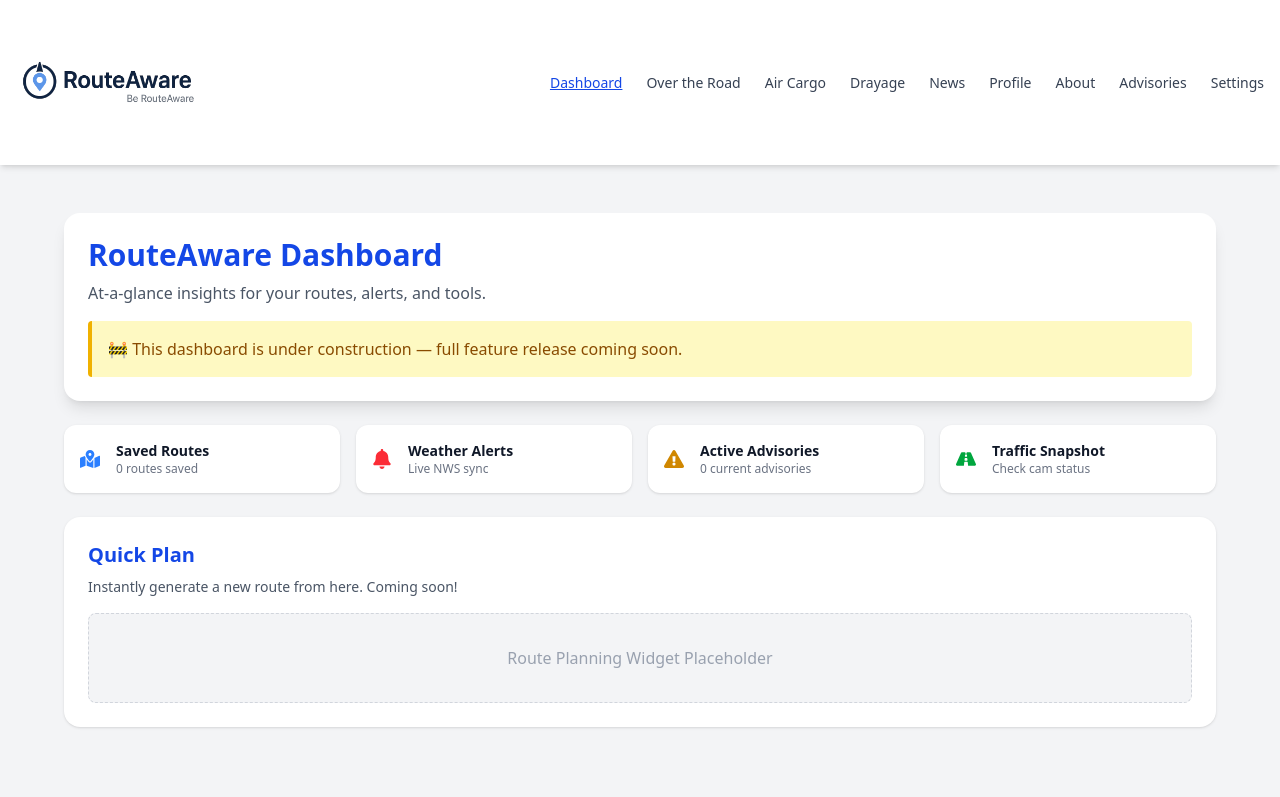
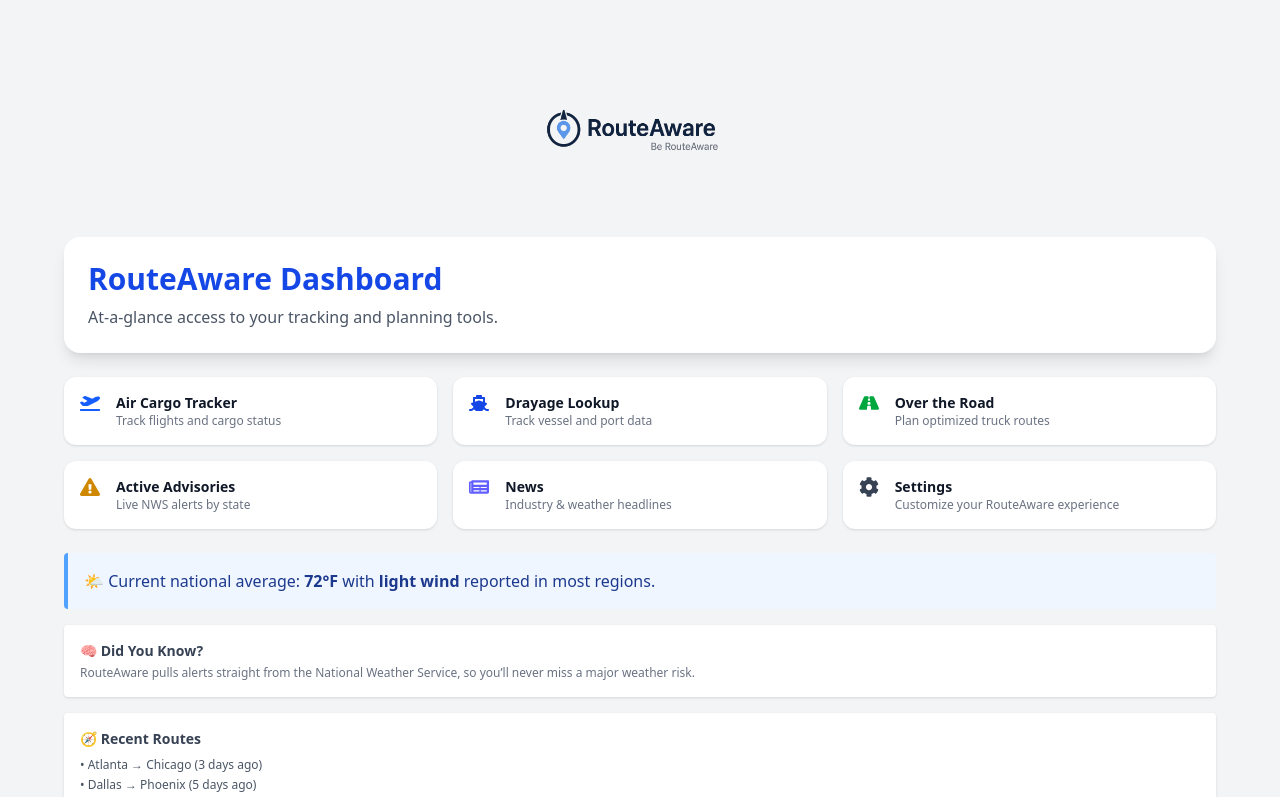
Before and after one commit to RouteAware/routeaware-v1, a Next.js app: page /dashboard in a window 1280 px wide. Shown: the top 797 px of the page. Built offline with nearby package versions, Linux system fonts and the light colour scheme.

Commit message:
working on dashboard header condit

```diff
--- /dev/null
+++ b/app/components/ClientWrapper.tsx
@@ -0,0 +1,15 @@
+'use client';
+
+import { usePathname } from 'next/navigation';
+import Header from './Header';
+
+export function ClientWrapper({ children }: { children: React.ReactNode }) {
+  const pathname = usePathname();
+
+  return (
+    <>
+      {pathname !== '/dashboard' && <Header />}
+      <main className="min-h-screen bg-gray-100 text-gray-900 p-6">{children}</main>
+    </>
+  );
+}
--- a/app/dashboard/page.tsx
+++ b/app/dashboard/page.tsx
@@ -1,59 +1,110 @@
 'use client';
 
 import React from 'react';
-import { FaMapMarkedAlt, FaBell, FaExclamationTriangle, FaRoad } from 'react-icons/fa';
+import Link from 'next/link';
+import Image from 'next/image';
+import {
+  FaMapMarkedAlt,
+  FaBell,
+  FaExclamationTriangle,
+  FaRoad,
+  FaPlaneDeparture,
+  FaShip,
+  FaNewspaper,
+  FaCog,
+} from 'react-icons/fa';
 
 export default function DashboardPage() {
+  const cards = [
+    {
+      href: '/air-cargo',
+      icon: <FaPlaneDeparture className="text-blue-600 text-xl" />,
+      title: 'Air Cargo Tracker',
+      description: 'Track flights and cargo status',
+    },
+    {
+      href: '/drayage',
+      icon: <FaShip className="text-blue-700 text-xl" />,
+      title: 'Drayage Lookup',
+      description: 'Track vessel and port data',
+    },
+    {
+      href: '/',
+      icon: <FaRoad className="text-green-600 text-xl" />,
+      title: 'Over the Road',
+      description: 'Plan optimized truck routes',
+    },
+    {
+      href: '/all-active-advisories',
+      icon: <FaExclamationTriangle className="text-yellow-600 text-xl" />,
+      title: 'Active Advisories',
+      description: 'Live NWS alerts by state',
+    },
+    {
+      href: '/news',
+      icon: <FaNewspaper className="text-indigo-500 text-xl" />,
+      title: 'News',
+      description: 'Industry & weather headlines',
+    },
+    {
+      href: '/settings',
+      icon: <FaCog className="text-gray-700 text-xl" />,
+      title: 'Settings',
+      description: 'Customize your RouteAware experience',
+    },
+  ];
+
   return (
     <main className="min-h-screen bg-gray-100 text-gray-900 p-6">
       <div className="max-w-6xl mx-auto space-y-6">
+        {/* Logo */}
+        <div className="flex justify-center py-4">
+          <Image src="/logo.png" alt="RouteAware Logo" width={200} height={200} priority />
+        </div>
+
         {/* Header */}
         <div className="bg-white shadow-lg rounded-2xl p-6">
           <h1 className="text-3xl font-bold text-blue-700 mb-2">RouteAware Dashboard</h1>
-          <p className="text-gray-600">At-a-glance insights for your routes, alerts, and tools.</p>
-          <div className="mt-4 bg-yellow-100 border-l-4 border-yellow-500 text-yellow-800 p-4 rounded">
-            🚧 This dashboard is under construction — full feature release coming soon.
-          </div>
+          <p className="text-gray-600">At-a-glance access to your tracking and planning tools.</p>
         </div>
 
-        {/* Cards */}
-        <div className="grid grid-cols-1 sm:grid-cols-2 lg:grid-cols-4 gap-4">
-          <div className="bg-white rounded-xl shadow p-4 flex items-center space-x-4">
-            <FaMapMarkedAlt className="text-blue-500 text-xl" />
-            <div>
-              <h2 className="font-semibold text-sm">Saved Routes</h2>
-              <p className="text-gray-500 text-xs">0 routes saved</p>
-            </div>
-          </div>
-          <div className="bg-white rounded-xl shadow p-4 flex items-center space-x-4">
-            <FaBell className="text-red-500 text-xl" />
-            <div>
-              <h2 className="font-semibold text-sm">Weather Alerts</h2>
-              <p className="text-gray-500 text-xs">Live NWS sync</p>
-            </div>
-          </div>
-          <div className="bg-white rounded-xl shadow p-4 flex items-center space-x-4">
-            <FaExclamationTriangle className="text-yellow-600 text-xl" />
-            <div>
-              <h2 className="font-semibold text-sm">Active Advisories</h2>
-              <p className="text-gray-500 text-xs">0 current advisories</p>
-            </div>
-          </div>
-          <div className="bg-white rounded-xl shadow p-4 flex items-center space-x-4">
-            <FaRoad className="text-green-600 text-xl" />
-            <div>
-              <h2 className="font-semibold text-sm">Traffic Snapshot</h2>
-              <p className="text-gray-500 text-xs">Check cam status</p>
-            </div>
-          </div>
+        {/* Navigation Cards */}
+        <div className="grid grid-cols-1 sm:grid-cols-2 lg:grid-cols-3 gap-4">
+          {cards.map(({ href, icon, title, description }) => (
+            <Link
+              key={href}
+              href={href}
+              className="bg-white rounded-xl shadow hover:shadow-md p-4 flex items-start space-x-4 transition"
+            >
+              {icon}
+              <div>
+                <h2 className="font-semibold text-sm">{title}</h2>
+                <p className="text-gray-500 text-xs">{description}</p>
+              </div>
+            </Link>
+          ))}
         </div>
 
-        {/* Placeholder for route planning */}
-        <div className="bg-white rounded-2xl shadow p-6">
-          <h2 className="text-xl font-semibold text-blue-700 mb-2">Quick Plan</h2>
-          <p className="text-sm text-gray-600 mb-4">Instantly generate a new route from here. Coming soon!</p>
-          <div className="bg-gray-100 border border-dashed border-gray-300 rounded-lg p-8 text-center text-gray-400">
-            Route Planning Widget Placeholder
+        {/* Extras */}
+        <div className="space-y-4">
+          <div className="bg-blue-50 border-l-4 border-blue-400 p-4 rounded text-blue-900">
+            🌤️ Current national average: <strong>72°F</strong> with <strong>light wind</strong> reported in most regions.
+          </div>
+
+          <div className="bg-white shadow rounded p-4">
+            <h3 className="text-sm font-semibold mb-1 text-gray-700">🧠 Did You Know?</h3>
+            <p className="text-xs text-gray-500">
+              RouteAware pulls alerts straight from the National Weather Service, so you’ll never miss a major weather risk.
+            </p>
+          </div>
+
+          <div className="bg-white shadow rounded p-4">
+            <h3 className="text-sm font-semibold mb-2 text-gray-700">🧭 Recent Routes</h3>
+            <ul className="text-xs text-gray-600 space-y-1">
+              <li>• Atlanta → Chicago (3 days ago)</li>
+              <li>• Dallas → Phoenix (5 days ago)</li>
+              <li>• Miami → Charlotte (last week)</li>
+            </ul>
           </div>
         </div>
       </div>
--- a/app/layout.tsx
+++ b/app/layout.tsx
@@ -1,8 +1,11 @@
 import './globals.css';
 import type { Metadata } from 'next';
 import { Geist, Geist_Mono } from 'next/font/google';
+import Script from 'next/script';
 import Header from './components/Header';
 import Footer from './components/Footer';
+import { ClientWrapper } from './components/ClientWrapper';
+import { ReactNode } from 'react';
 
 const geistSans = Geist({
   variable: '--font-geist-sans',
@@ -16,8 +19,7 @@ const geistMono = Geist_Mono({
 
 export const metadata: Metadata = {
   title: 'RouteAware',
-  description:
-    'Plan smarter routes with real-time weather, traffic, air cargo, and drayage tracking.',
+  description: 'Plan smarter routes with real-time weather, traffic, air cargo, and drayage tracking.',
   metadataBase: new URL('https://berouteaware.com'),
   icons: {
     icon: '/favicon.ico',
@@ -30,8 +32,7 @@ export const metadata: Metadata = {
   },
   openGraph: {
     title: 'RouteAware',
-    description:
-      'Plan smarter routes with real-time weather, traffic, air cargo, and drayage tracking.',
+    description: 'Plan smarter routes with real-time weather, traffic, air cargo, and drayage tracking.',
     url: 'https://berouteaware.com',
     siteName: 'RouteAware',
     images: [
@@ -47,24 +48,23 @@ export const metadata: Metadata = {
   twitter: {
     card: 'summary_large_image',
     title: 'RouteAware',
-    description:
-      'Plan smarter routes with live weather, traffic alerts, and tracking tools.',
+    description: 'Plan smarter routes with live weather, traffic alerts, and tracking tools.',
     images: ['https://berouteaware.com/og-image.png'],
   },
 };
 
-export default function RootLayout({
-  children,
-}: Readonly<{
-  children: React.ReactNode;
-}>) {
+export default function RootLayout({ children }: { children: ReactNode }) {
   return (
     <html lang="en">
+      <head>
+        <Script
+          async
+          src="https://pagead2.googlesyndication.com/pagead/js/adsbygoogle.js"
+          crossOrigin="anonymous"
+        />
+      </head>
       <body className={`${geistSans.variable} ${geistMono.variable} antialiased`}>
-        <Header />
-        <main className="min-h-screen bg-gray-100 text-gray-900 p-6">
-          {children}
-        </main>
+        <ClientWrapper>{children}</ClientWrapper>
         <Footer />
       </body>
     </html>
```
